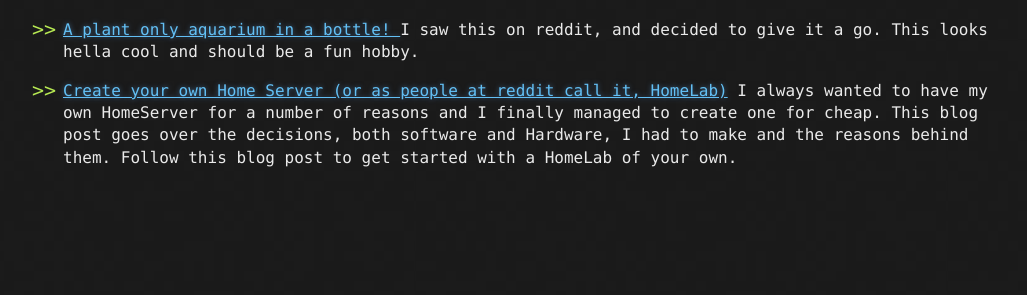
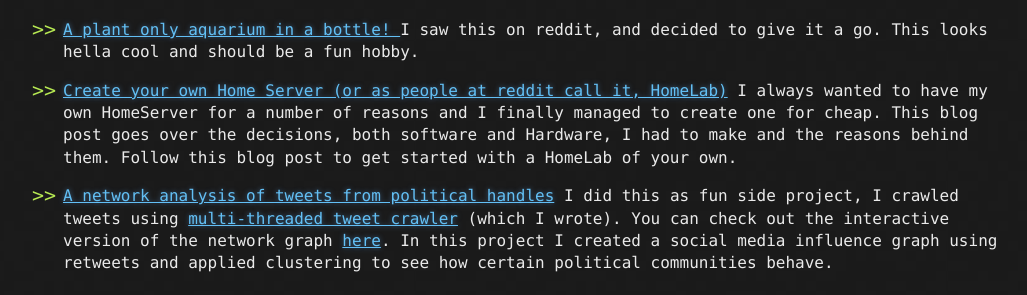
Before and after one commit to bagdeabhishek/bagdeabhishek.github.io, a Jekyll site: the page built from index.md, in a window 1280 px wide and 900 px high, scrolled down 1483 px, cut to the strip 605-900 px from the top of the window. Shown: the whole strip, without its empty margins (117-1144 px from the left). Built offline with Jekyll 4.4.1, drawn with Linux system fonts in a browser that asks for light colours; before the commit the page ends 2277 px from its top, so only the background shows below that.

```diff
--- a/index.md
+++ b/index.md
@@ -49,3 +49,7 @@ I saw this on reddit, and decided to give it a go. This looks hella cool and sho
 
 * [Create your own Home Server (or as people at reddit call it, HomeLab)](../homelab)
 I always wanted to have my own HomeServer for a number of reasons and I finally managed to create one for cheap. This blog post goes over the decisions, both software and Hardware, I had to make and the reasons behind them. Follow this blog post to get started with a HomeLab of your own.
+
+* [A network analysis of tweets from political handles](../twitterAnalysis)
+I did this as fun side project, I crawled tweets using [multi-threaded tweet crawler](https://github.com/bagdeabhishek/TweetCrawlMultiThreaded) (which I wrote). You can check out the interactive version of the network graph [here](../twitter_graph.html).
+In this project I created a social media influence graph using retweets and applied clustering to see how certain political communities behave.
```
